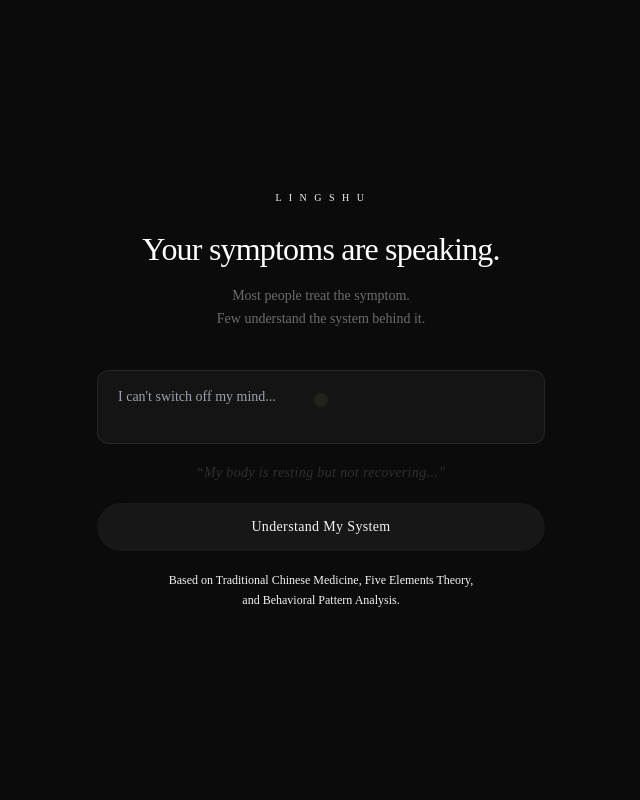
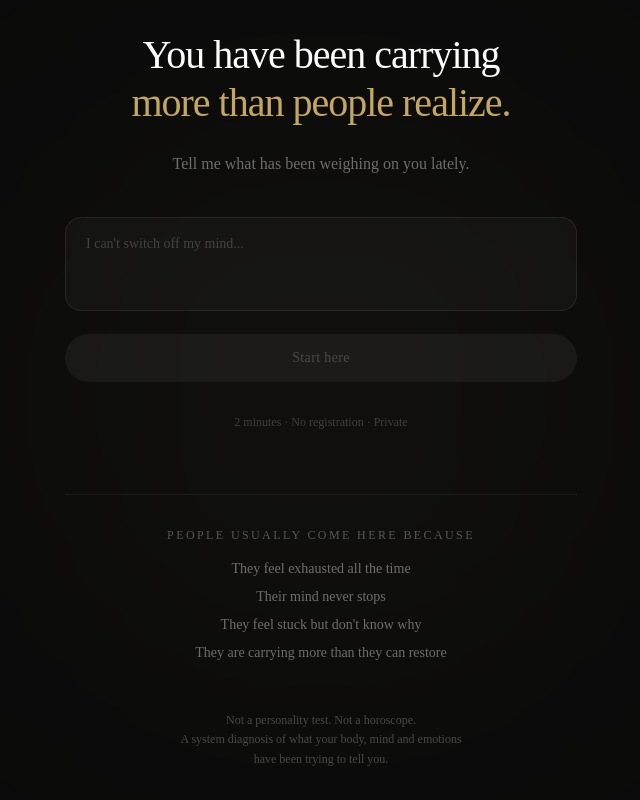
Before and after one commit to liumengjunyu-eng/lingshu-app, a Next.js app: page / in a window 1280 px wide. Shown: the whole page, without its empty margins (319-959 px from the left). Built offline with nearby package versions, Linux system fonts and the light colour scheme.

Commit message:
v6: Nebula homepage - minimal emotional hook

```diff
--- a/app/page.tsx
+++ b/app/page.tsx
@@ -10,135 +10,134 @@ const PLACEHOLDERS = [
   "Something feels off but I don't know why...",
 ];
 
-const LOADING_STATES = ['Analyzing', 'Listening', 'Ready'];
-
 export default function HomePage() {
   const router = useRouter();
   const [input, setInput] = useState('');
   const [phIdx, setPhIdx] = useState(0);
-  const [phase, setPhase] = useState<-1 | 0 | 1 | 2>(-1);  // -1=loading, 0=hook, 1=input, 2=all
-  const [loadIdx, setLoadIdx] = useState(0);
+  const [mounted, setMounted] = useState(false);
 
-  // Phase sequence
+  // Only run animations after mount to avoid hydration mismatch
   useEffect(() => {
-    const t1 = setTimeout(() => setLoadIdx(1), 500);
-    const t2 = setTimeout(() => setLoadIdx(2), 1000);
-    const t3 = setTimeout(() => setPhase(0), 1600);  // show hook
-    const t4 = setTimeout(() => setPhase(1), 2400);  // show input zone
-    const t5 = setTimeout(() => setPhase(2), 3000);  // show CTA
-    const t6 = setInterval(() => setPhIdx((i) => (i + 1) % PLACEHOLDERS.length), 3500);
-    return () => { clearTimeout(t1); clearTimeout(t2); clearTimeout(t3); clearTimeout(t4); clearTimeout(t5); clearInterval(t6); };
+    setMounted(true);
+    const interval = setInterval(() => {
+      setPhIdx((i) => (i + 1) % PLACEHOLDERS.length);
+    }, 3500);
+    return () => clearInterval(interval);
   }, []);
-
-  const charCount = input.length;
-  const glowIntensity = Math.min(1, charCount / 40);
-  const breathScale = 1 + glowIntensity * 0.12;
-  const glowOpacity = 0.12 + glowIntensity * 0.2;
 
   const submit = () => {
     if (!input.trim()) return;
     router.push(`/diagnose?input=${encodeURIComponent(input.trim())}`);
   };
 
-  // ============ LOADING STATE ============
-  if (phase === -1) {
   return (
-      <main className="min-h-screen bg-[#0B0B0B] flex items-center justify-center relative overflow-hidden">
-        <div className="absolute w-[200px] h-[200px] rounded-full blur-[100px] opacity-20"
-          style={{ background: 'radial-gradient(circle, rgba(196,168,98,0.15) 0%, transparent 70%)' }} />
-        <div className="relative text-center">
-          <div className="w-2 h-2 mx-auto mb-4 rounded-full bg-[#C4A862]/60 animate-ping" style={{ animationDuration: '2s' }} />
-          <p className="text-white/25 text-sm font-light tracking-[0.3em]">
-            {LOADING_STATES[loadIdx]}<span className="animate-pulse" style={{ animationDuration: '1s' }}>.</span>
-            <span className="animate-pulse" style={{ animationDuration: '1s', animationDelay: '0.2s' }}>.</span>
-            <span className="animate-pulse" style={{ animationDuration: '1s', animationDelay: '0.4s' }}>.</span>
-          </p>
-        </div>
-      </main>
-    );
-  }
+    <main className="min-h-screen bg-[#0B0B0B] flex flex-col items-center justify-center px-6 relative overflow-hidden">
 
-  return (
-    <main className="min-h-screen bg-[#0B0B0B] flex items-center justify-center px-6 relative overflow-hidden selection:bg-[#C4A862]/20">
+      {/* Subtle background glow */}
+      <div className="absolute top-1/2 left-1/2 -translate-x-1/2 -translate-y-1/2 w-[500px] h-[500px] rounded-full bg-[#C4A862]/5 blur-[150px] pointer-events-none" />
 
-      {/* 呼吸光核 - 响应输入长度 */}
-      <div className="absolute rounded-full blur-[120px] transition-all duration-1000 ease-out"
-        style={{
-          width: `${360 * breathScale}px`,
-          height: `${360 * breathScale}px`,
-          opacity: glowOpacity,
-          background: `radial-gradient(circle, rgba(196,168,98,${0.12 + glowIntensity * 0.18}) 0%, transparent 70%)`,
-        }} />
+      <div className="relative w-full max-w-lg text-center">
 
-      {/* 脉冲点 */}
-      <div className="absolute top-1/2 left-1/2 -translate-x-1/2 -translate-y-1/2 w-2 h-2">
-        <div className="w-full h-full rounded-full bg-[#C4A862]/50 animate-ping" style={{ animationDuration: '4s' }} />
-      </div>
-
-      <div className="relative w-full max-w-md text-center">
-
-        {/* Hook */}
-        <div className={`transition-all duration-700 ${phase >= 0 ? 'opacity-100 translate-y-0' : 'opacity-0 translate-y-4'}`}>
-          <p className="text-white/12 text-[10px] tracking-[0.25em] mb-6 font-light">L I N G S H U</p>
-
-          <h1 className="text-white text-[clamp(24px,4.5vw,32px)] font-light leading-tight tracking-tight">
-            Your symptoms are speaking.
+        {/* Main Hook */}
+        <h1
+          className={`text-white text-[clamp(28px,5vw,40px)] font-light leading-[1.2] tracking-tight transition-all duration-700 ${
+            mounted ? 'opacity-100 translate-y-0' : 'opacity-0 translate-y-4'
+          }`}
+        >
+          You have been carrying
+          <br />
+          <span className="text-[#C4A862]">more than people realize.</span>
         </h1>
 
-          <p className="text-white/40 text-sm font-light mt-4 leading-relaxed max-w-sm mx-auto">
-            Most people treat the symptom.
-            <br />
-            Few understand the system behind it.
+        {/* Sub hook */}
+        <p
+          className={`text-white/40 text-base font-light mt-6 leading-relaxed transition-all duration-700 delay-150 ${
+            mounted ? 'opacity-100 translate-y-0' : 'opacity-0 translate-y-4'
+          }`}
+        >
+          Tell me what has been weighing on you lately.
         </p>
-        </div>
 
-        {/* Input zone */}
-        <div className={`transition-all duration-700 delay-200 mt-10 ${phase >= 1 ? 'opacity-100 translate-y-0' : 'opacity-0 translate-y-4'}`}>
+        {/* Input */}
+        <div
+          className={`mt-10 transition-all duration-700 delay-300 ${
+            mounted ? 'opacity-100 translate-y-0' : 'opacity-0 translate-y-4'
+          }`}
+        >
           <textarea
             value={input}
             onChange={(e) => setInput(e.target.value)}
             onKeyDown={(e) => {
-              if (e.key === 'Enter' && !e.shiftKey && input.trim()) { e.preventDefault(); submit(); }
+              if (e.key === 'Enter' && !e.shiftKey && input.trim()) {
+                e.preventDefault();
+                submit();
+              }
             }}
-            rows={2}
-            className="w-full bg-white/[0.04] border border-white/[0.08] rounded-xl px-5 py-4 text-white/90 text-sm outline-none resize-none placeholder:text-white/12 transition-all duration-500 focus:border-[#C4A862]/30 focus:bg-white/[0.06]"
+            rows={3}
+            className="w-full bg-white/[0.03] border border-white/[0.08] rounded-2xl px-5 py-4 text-white/90 text-sm outline-none resize-none placeholder:text-white/20 transition-all duration-300 focus:border-[#C4A862]/40 focus:bg-white/[0.05]"
             placeholder={PLACEHOLDERS[phIdx]}
           />
 
-          {/* 轮播提示 - 不可点击 */}
-          {!input && (
-            <p className="text-white/15 text-sm mt-3 h-5 transition-opacity duration-500 font-light italic tracking-wide">
-              &ldquo;{PLACEHOLDERS[(phIdx + 1) % PLACEHOLDERS.length]}&rdquo;
-            </p>
-          )}
-
-          {/* 空状态时显示次级提示 */}
-          {input && input.length < 10 && (
-            <p className="text-white/15 text-xs mt-3 transition-opacity duration-500 font-light">
-              Tell me more...
-            </p>
-          )}
-
           {/* CTA */}
-          <div className={`transition-all duration-500 ${phase >= 2 ? 'opacity-100 translate-y-0' : 'opacity-0 translate-y-4 pointer-events-none'}`}>
-            <div className={`transition-all duration-300 ${charCount > 0 ? 'mt-6' : 'mt-5'}`}>
           <button
             onClick={submit}
             disabled={!input.trim()}
-                className={`w-full py-3.5 rounded-full text-sm font-medium tracking-wide transition-all duration-300 ${
+            className={`w-full mt-4 py-3.5 rounded-full text-sm font-medium tracking-wide transition-all duration-300 ${
               input.trim()
-                    ? 'bg-[#C4A862] text-[#0B0B0B] hover:opacity-90 active:scale-[0.97]'
-                    : 'bg-white/5 text-white/12 cursor-not-allowed'
+                ? 'bg-[#C4A862] text-[#0B0B0B] hover:opacity-90'
+                : 'bg-white/5 text-white/20 cursor-not-allowed'
             }`}
           >
-                {input.trim().length > 20 ? 'Reveal My Pattern' : 'Understand My System'}
+            {input.trim() ? 'Continue' : 'Start here'}
           </button>
+        </div>
+
+        {/* Trust indicators */}
+        <div
+          className={`mt-8 transition-all duration-700 delay-500 ${
+            mounted ? 'opacity-100' : 'opacity-0'
+          }`}
+        >
+          <p className="text-white/20 text-xs font-light">
+            2 minutes · No registration · Private
+          </p>
+        </div>
+
+        {/* Why people come here */}
+        <div
+          className={`mt-16 pt-8 border-t border-white/[0.06] transition-all duration-700 delay-700 ${
+            mounted ? 'opacity-100 translate-y-0' : 'opacity-0 translate-y-4'
+          }`}
+        >
+          <p className="text-white/30 text-xs tracking-[0.2em] uppercase mb-4">
+            People usually come here because
+          </p>
+          <div className="space-y-2">
+            {[
+              "They feel exhausted all the time",
+              "Their mind never stops",
+              "They feel stuck but don't know why",
+              "They are carrying more than they can restore",
+            ].map((item, i) => (
+              <p key={i} className="text-white/40 text-sm font-light">
+                {item}
+              </p>
+            ))}
           </div>
         </div>
 
-          {/* Trust anchor */}
-          <p className="text-white/12 text-xs mt-5 leading-relaxed font-light max-w-xs mx-auto">
-            Based on Traditional Chinese Medicine, Five Elements Theory, and Behavioral Pattern Analysis.
+        {/* What this is */}
+        <div
+          className={`mt-12 transition-all duration-700 delay-1000 ${
+            mounted ? 'opacity-100 translate-y-0' : 'opacity-0 translate-y-4'
+          }`}
+        >
+          <p className="text-white/25 text-xs leading-relaxed max-w-sm mx-auto">
+            Not a personality test. Not a horoscope.
+            <br />
+            A system diagnosis of what your body, mind and emotions
+            <br />
+            have been trying to tell you.
           </p>
         </div>
 
```
Also changed, not shown: 1 other file (tests, documents, lock files or other folders). Lines whose indentation alone changed are shown as unchanged.
